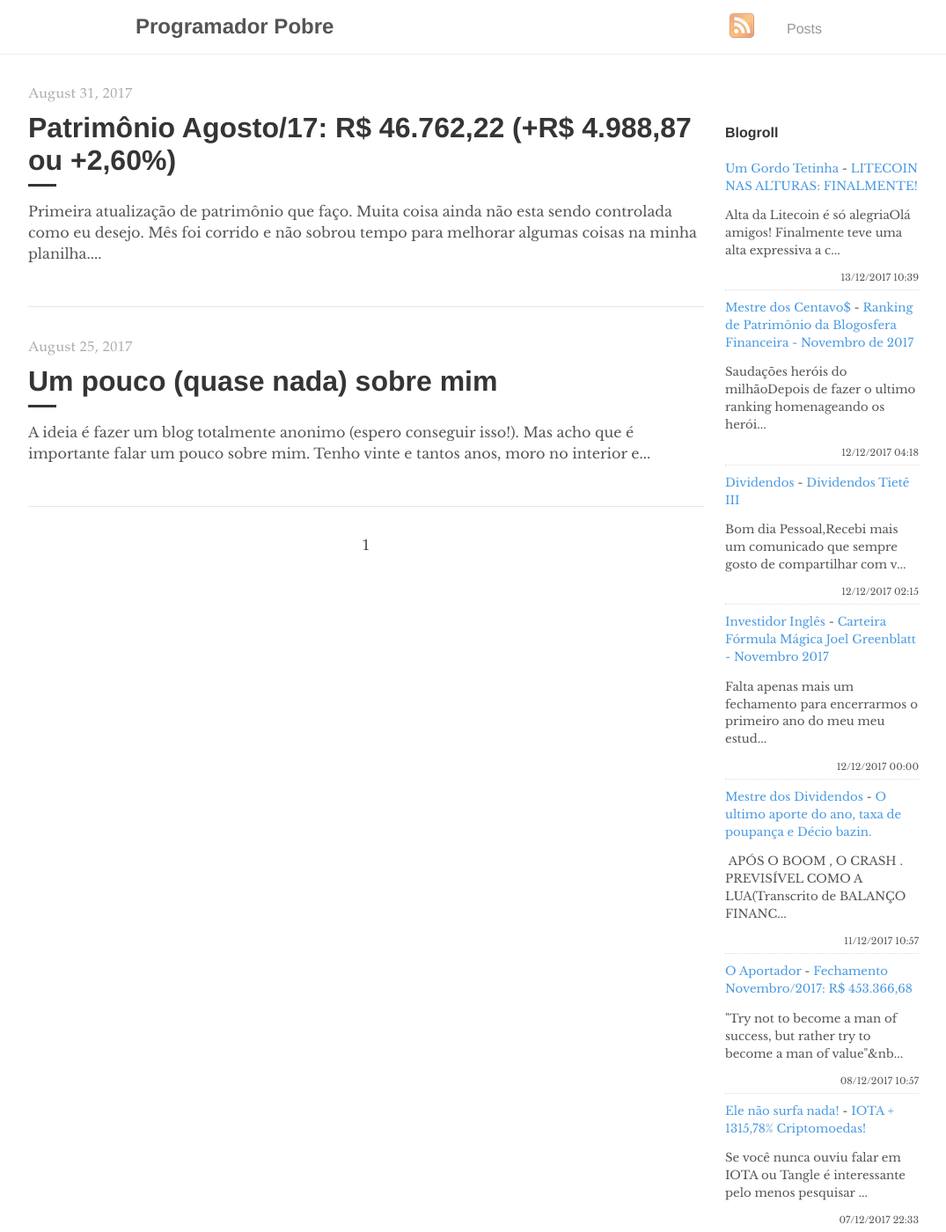
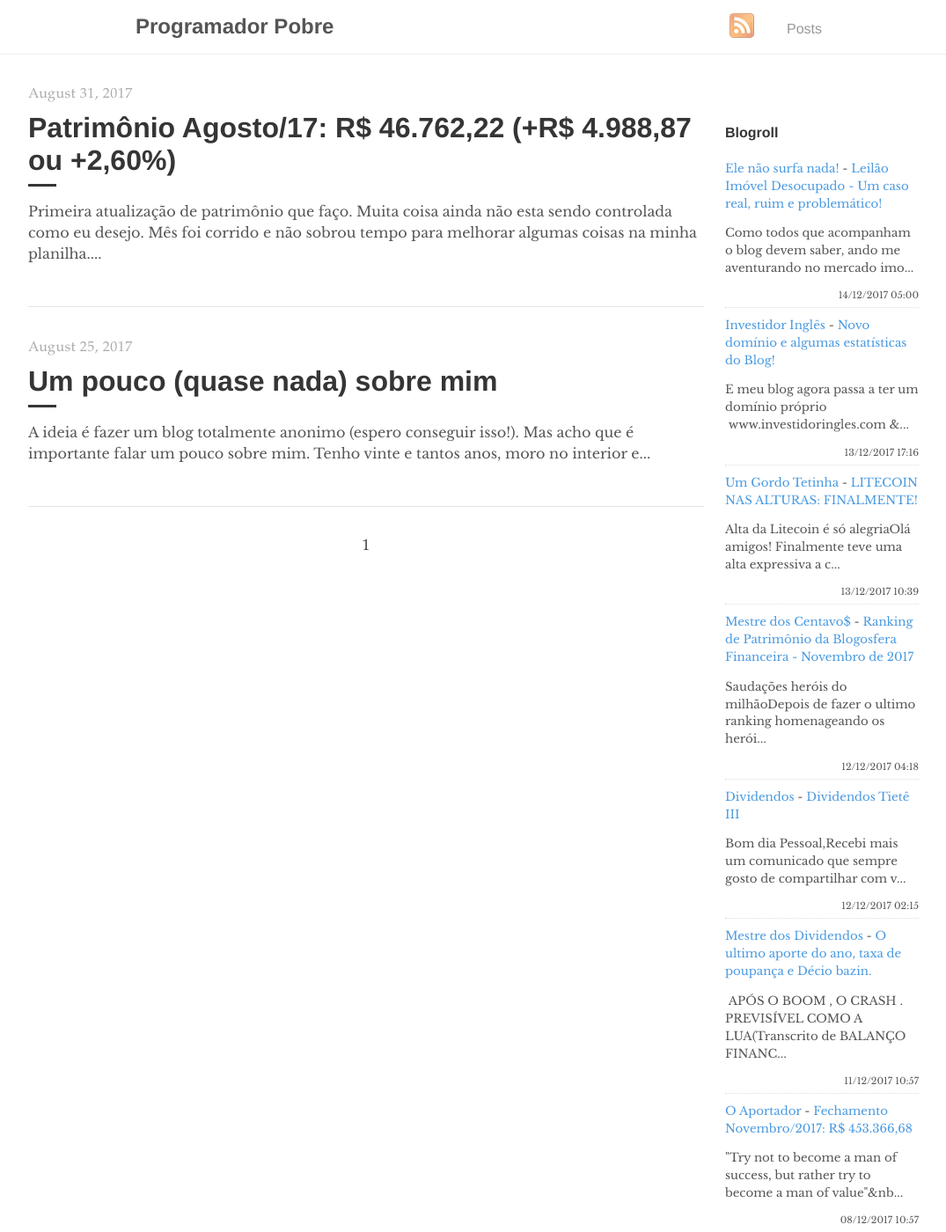
Before and after one commit to programadorpobre/programadorpobre.github.io, a Jekyll site: the page built from index.html, in a window 1280 px wide and 1400 px high. Shown: the whole window at 88% size, without its empty margins (96-1171 px from the left). Built offline with Jekyll 4.4.1, drawn with Linux system fonts in a browser that asks for light colours; the list of posts is cut into pages by our own code; comment, search, counter and statistics services are not loaded.

Commit message:
[ci skip] travis #131

```diff
--- a/_includes/feed-entries.html
+++ b/_includes/feed-entries.html
@@ -1,3 +1,13 @@
+<div class="feed-entry">
+    <a class="feed-entry-site-name" href="http://elenaosurfanada.blogspot.com/">Ele não surfa nada!</a> - <a class="feed-entry-title" href="http://elenaosurfanada.blogspot.com/2017/12/leilao-imovel-desocupado-um-caso-real.html">Leilão Imóvel Desocupado - Um caso real, ruim e problemático!</a>
+    <p class="feed-entry-summary">Como todos que acompanham o blog devem saber, ando me aventurando no mercado imo...</p>
+    <time datetime="2017-12-14T05:00:00.000-02:00">14/12/2017 05:00</time>
+</div>
+<div class="feed-entry">
+    <a class="feed-entry-site-name" href="http://www.investidoringles.com/">Investidor Inglês</a> - <a class="feed-entry-title" href="http://www.investidoringles.com/2017/12/novo-dominio-blog-investidor-ingles.html">Novo domínio e algumas estatísticas do Blog!</a>
+    <p class="feed-entry-summary">E meu blog agora passa a ter um domínio próprio &nbsp;www.investidoringles.com &...</p>
+    <time datetime="2017-12-13T17:16:00.000-02:00">13/12/2017 17:16</time>
+</div>
 <div class="feed-entry">
     <a class="feed-entry-site-name" href="http://gordotetinha.blogspot.com/">Um Gordo Tetinha</a> - <a class="feed-entry-title" href="http://gordotetinha.blogspot.com/2017/12/litecoin-nas-alturas-finalmente.html">LITECOIN NAS ALTURAS: FINALMENTE!</a>
     <p class="feed-entry-summary">Alta da Litecoin é só alegriaOlá amigos! Finalmente teve uma alta expressiva a c...</p>
@@ -14,11 +24,6 @@
     <time datetime="2017-12-12T02:15:00.001-08:00">12/12/2017 02:15</time>
 </div>
 <div class="feed-entry">
-    <a class="feed-entry-site-name" href="http://www.investidoringles.com/">Investidor Inglês</a> - <a class="feed-entry-title" href="http://www.investidoringles.com/2017/12/carteira-formula-magica-joel-greenblatt.html">Carteira Fórmula Mágica Joel Greenblatt - Novembro 2017</a>
-    <p class="feed-entry-summary">Falta apenas mais um fechamento para encerrarmos o primeiro ano do meu meu estud...</p>
-    <time datetime="2017-12-12T00:00:00.000-02:00">12/12/2017 00:00</time>
-</div>
-<div class="feed-entry">
     <a class="feed-entry-site-name" href="http://mestredosdividendos.blogspot.com/">Mestre dos Dividendos</a> - <a class="feed-entry-title" href="http://mestredosdividendos.blogspot.com/2017/12/o-ultimo-aporte-do-ano-taxa-de-poupanca.html">O ultimo aporte do ano, taxa de poupança e Décio bazin.</a>
     <p class="feed-entry-summary">&nbsp;APÓS O BOOM , O CRASH . PREVISÍVEL COMO A LUA(Transcrito de BALANÇO FINANC...</p>
     <time datetime="2017-12-11T10:57:00.001-08:00">11/12/2017 10:57</time>
@@ -27,11 +32,6 @@
     <a class="feed-entry-site-name" href="http://oaportadorfinanceiro.blogspot.com/">O Aportador</a> - <a class="feed-entry-title" href="http://oaportadorfinanceiro.blogspot.com/2017/12/fechamento-novembro2017-r-45336668.html">Fechamento Novembro/2017: R$ 453.366,68</a>
     <p class="feed-entry-summary">"Try not to become a man of success, but rather try to become a man of value"&nb...</p>
     <time datetime="2017-12-08T10:57:00.000-02:00">08/12/2017 10:57</time>
-</div>
-<div class="feed-entry">
-    <a class="feed-entry-site-name" href="http://elenaosurfanada.blogspot.com/">Ele não surfa nada!</a> - <a class="feed-entry-title" href="http://elenaosurfanada.blogspot.com/2017/12/iota-131578-criptomoedas.html">IOTA + 1315,78% Criptomoedas!</a>
-    <p class="feed-entry-summary">Se você nunca ouviu falar em IOTA ou Tangle é interessante pelo menos pesquisar ...</p>
-    <time datetime="2017-12-07T22:33:00.000-02:00">07/12/2017 22:33</time>
 </div>
 <div class="feed-entry">
     <a class="feed-entry-site-name" href="http://microinvestidornerd.blogspot.com/">Micro Investidor Nerd</a> - <a class="feed-entry-title" href="http://microinvestidornerd.blogspot.com/2017/12/bitcoin-virou-assunto-de-mesa-de-bar.html">Bitcoin virou assunto de mesa de bar - ALERTA!</a>
```
